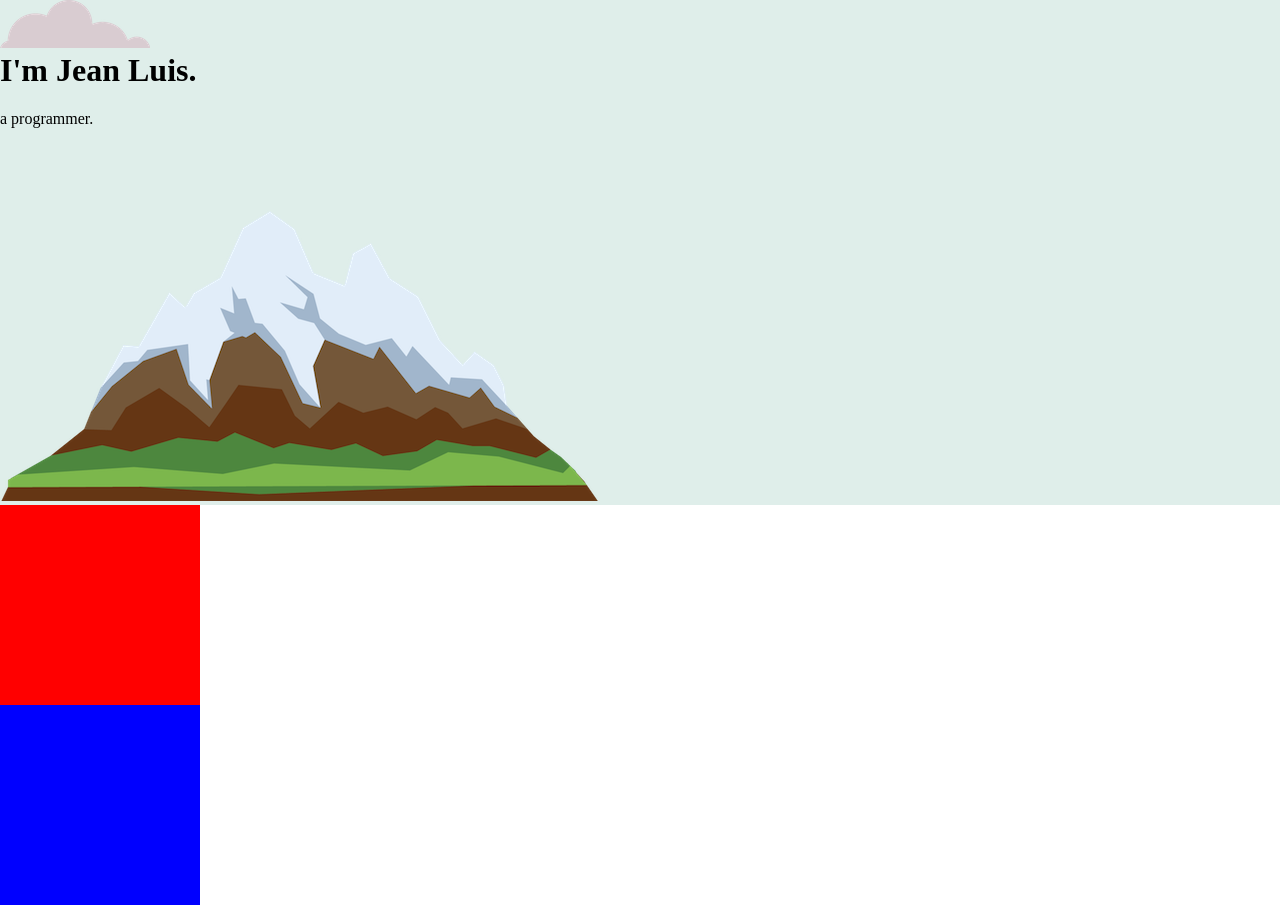
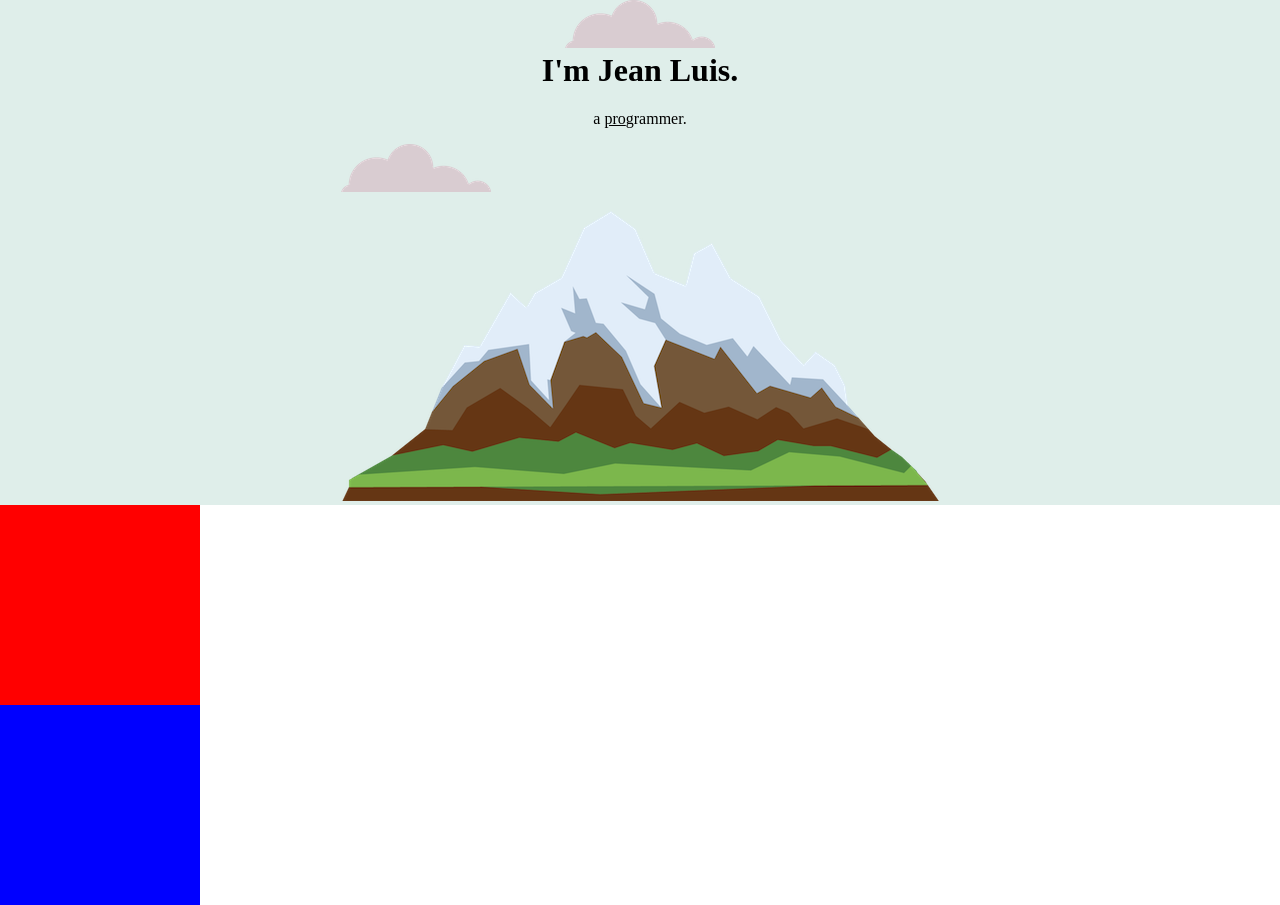
Before and after one commit to jeanluisgonzalez/Web-Dev, a web app: file CSS - My Site/index.html in a window 1280 px wide. Run offline with its HTML, style and script files only (its server is not run), Linux system fonts and the light colour scheme.

Commit message:
update at work

```diff
--- a/CSS - My Site/css/styles.css
+++ b/CSS - My Site/css/styles.css
@@ -1,6 +1,7 @@
 /****************************TAG SELECTORS*********************/
 body {
   margin: 0;
+  text-align: center;
 
 }
 
@@ -21,5 +22,11 @@ h1 {
   height: 200px;
   width: 200px;
 }
+.bottom-cloud {
+  position: absolute;
+}
+.pro {
+  text-decoration: underline;
+}
 
 /****************************ID SELECTORS**********************/
--- a/CSS - My Site/index.html
+++ b/CSS - My Site/index.html
@@ -8,9 +8,10 @@
   </head>
   <body>
     <div class="top-container">
-      <img src="images/cloud.png" alt="cload-img">
+      <img class="top-cloud" src="images/cloud.png" alt="cload-img">
       <h1>I'm Jean Luis.</h1>
-      <p>a programmer.</p>
+      <p>a <span class="pro">pro</span>grammer.</p>
+      <img class="bottom-cloud"src="images/cloud.png" alt="cload-img2">
       <img src="images/mountain.png" alt="mountain-img">
     </div>
     <div class="middle-container">
```
